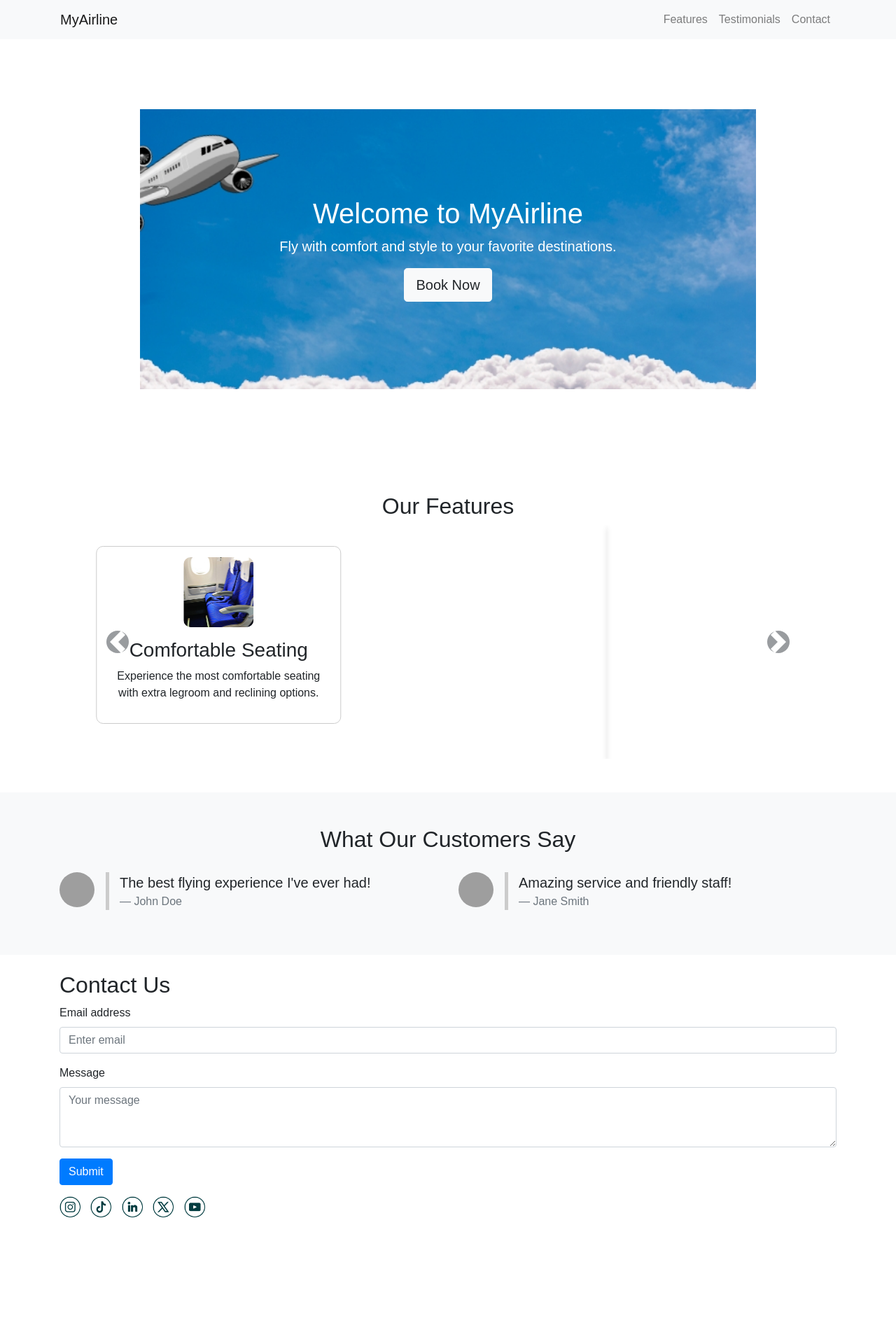
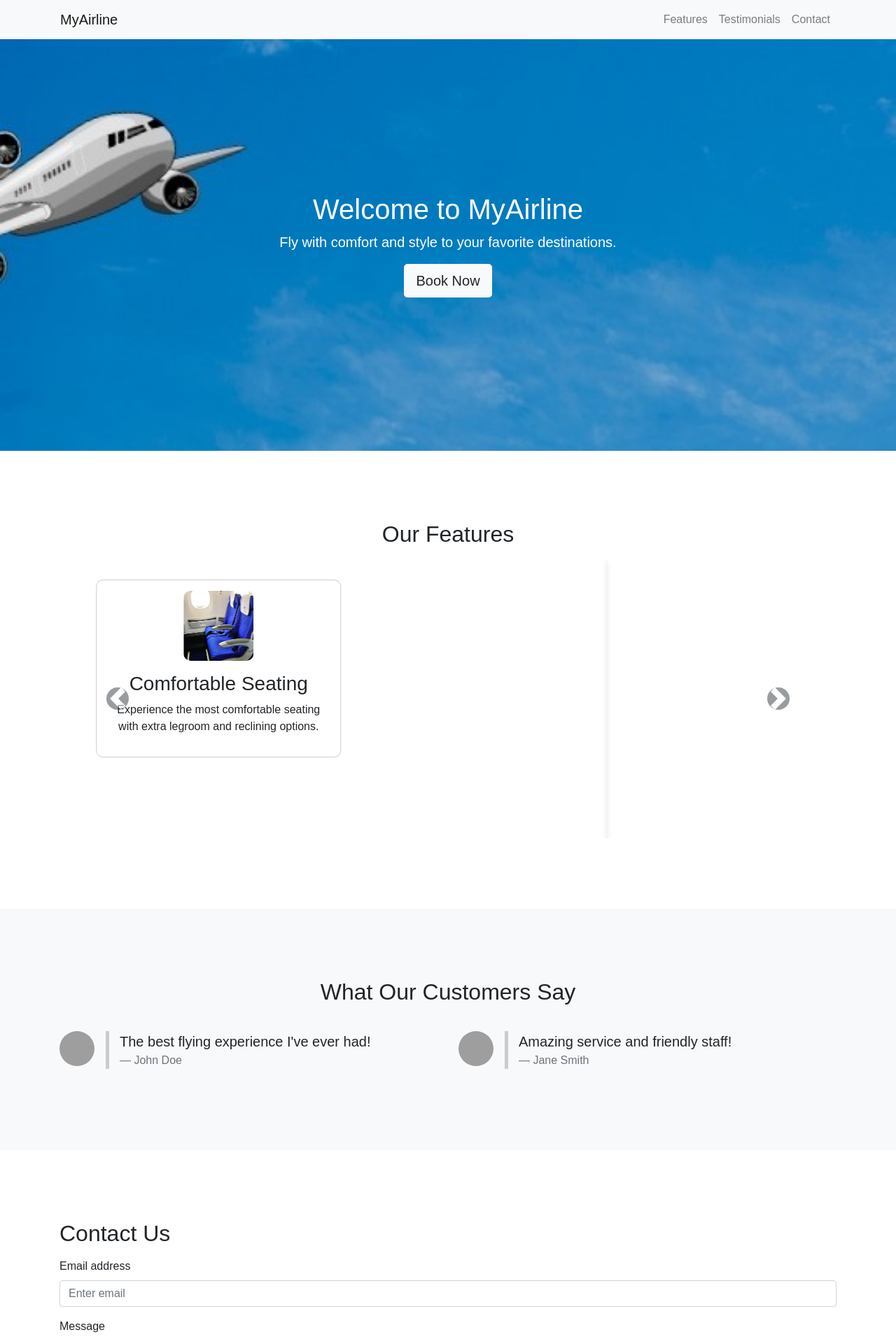
Before and after one commit to yunyi24/LandingPage, a plain HTML site: page index.html in a window 1280 px wide. Shown: the top 1910 px of the page at 70% size. Before the commit the page ends 1763 px from the top, so only its background shows below. Drawn offline with nearby package versions, Linux system fonts and the light colour scheme; grey boxes are pictures that could not be loaded; a script that the page names is missing.

Commit message:
edit css

```diff
--- a/styles.css
+++ b/styles.css
@@ -3,29 +3,24 @@ body {
 }
 
 .hero {
-    background-image: url('Image/airplane.jpg');
+    background-image: url('Image/airplane2.jpg');
     background-size: cover;
     background-position: center;
-    height: 50vh;
+    height: 588px;
     display: flex;
     align-items: center;
     justify-content: center;
     text-align: center;
-    margin: 100px 200px 100px 200px;
     box-sizing: border-box;
 }
 
-blockquote {
-    border-left: 5px solid #ccc;
-    padding-left: 15px;
-    margin: 20px 0;
+.pb-5, .py-5, .pt-5, .py-5 {
+    padding-top: 100px !important;
+    padding-bottom: 100px !important;
 }
 
-.testimonial-img {
-    width: 50px;
-    height: 50px;
-    border-radius: 50%;
-    object-fit: cover;
+.h2, h2 {
+    margin-bottom: 16px;
 }
 
 .feature-img {
@@ -43,19 +38,11 @@ blockquote {
     scrollbar-width: none;
 }
 
-
 .col-md-4 {
     border: 1px solid #ccc;
     padding: 15px;
     margin-bottom: 20px;
     border-radius: 10px;
-}
-
-.social-icon {
-    width: 30px; /* Set the width of the social icons */
-    height: 30px; /* Set the height of the social icons */
-    margin-right: 10px; /* Add some space between icons */
-    vertical-align: middle; /* Align icons vertically with text */
 }
 
 .carousel-inner {
@@ -68,7 +55,7 @@ blockquote {
     width: 100%;
     justify-content: center;
     align-items: center;
-    min-height: 300px;
+    min-height: 400px;
     padding: 30px;
     box-shadow: 0 4px 8px rgba(0, 0, 0, 0.1);
     transition: transform 0.5s ease, box-shadow 0.3s ease;
@@ -76,5 +63,34 @@ blockquote {
 
 .carousel-item:hover {
     box-shadow: 0 8px 16px rgba(0, 0, 0, 0.2); /* Enhanced shadow on hover */
-    transform: scale(1.05); /* Slightly scale up on hover */
+    transform: scale(1.1); /* Slightly scale up on hover */
 }
+
+blockquote {
+    border-left: 5px solid #ccc;
+    padding-left: 15px;
+    margin: 20px 0;
+}
+
+.testimonial-img {
+    width: 50px;
+    height: 50px;
+    border-radius: 50%;
+    object-fit: cover;
+}
+
+.social-icon {
+    width: 40px; /* Set the width of the social icons */
+    height: 40px; /* Set the height of the social icons */
+    margin-right: 10px; /* Add some space between icons */
+    vertical-align: middle; /* Align icons vertically with text */
+}
+
+.pb-4, .py-4, .pt-4, .py-4 {
+    padding-top: 100px !important;
+    padding-bottom: 100px !important;
+}
+
+.mt-3, .my-3 {
+    margin-top: 40px !important;
+}
```
Also changed, not shown: Image/airplane2.jpg (added).
